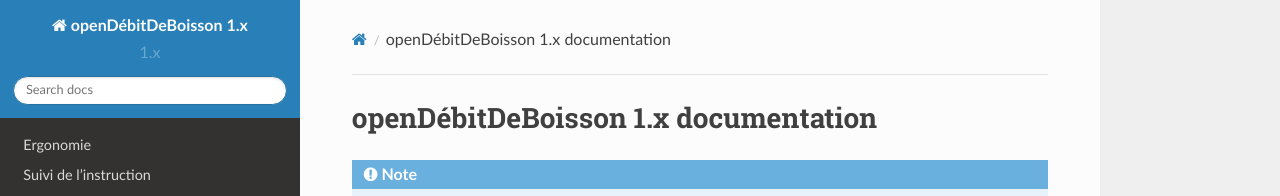
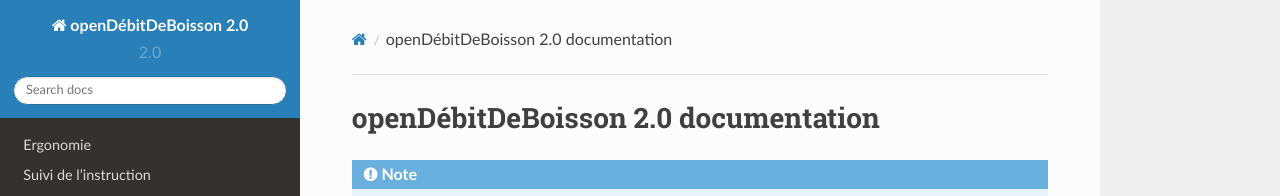
Before and after one commit to Acidburn0zzz/opendebitdeboisson-documentation, a Sphinx documentation site: the page built from source/index.rst, in a window 1280 px wide and 900 px high. Shown: the top 196 px of the window. Built offline with Sphinx 7.4.7 and the Read the Docs theme 2.0.0, drawn with Linux system fonts in a browser that asks for light colours; some of the changed text lies outside the part shown.

Commit message:
Version 2.0

```diff
--- a/source/conf.py
+++ b/source/conf.py
@@ -44,7 +44,7 @@ source_suffix = '.rst'
 master_doc = 'index'
 
 # General information about the project.
-project = u'openDébitDeBoisson 1.x'
+project = u'openDébitDeBoisson 2.0'
 copyright = u'2004-2018, openMairie'
 
 # The version info for the project you're documenting, acts as replacement for
@@ -52,9 +52,9 @@ copyright = u'2004-2018, openMairie'
 # built documents.
 #
 # The short X.Y version.
-version = '1.x'
+version = '2.0'
 # The full version, including alpha/beta/rc tags.
-release = '1.x'
+release = '2.0'
 
 # The language for content autogenerated by Sphinx. Refer to documentation
 # for a list of supported languages.
--- a/source/index.rst
+++ b/source/index.rst
@@ -1,7 +1,7 @@
 .. opendebitdeboisson documentation master file
 
 ====================================
-openDébitDeBoisson 1.x documentation
+openDébitDeBoisson 2.0 documentation
 ====================================
 
 .. note::
```
Also changed, not shown: other parts of source/index.rst (+3 -0 lines), README.rst (+4 -4 lines).
